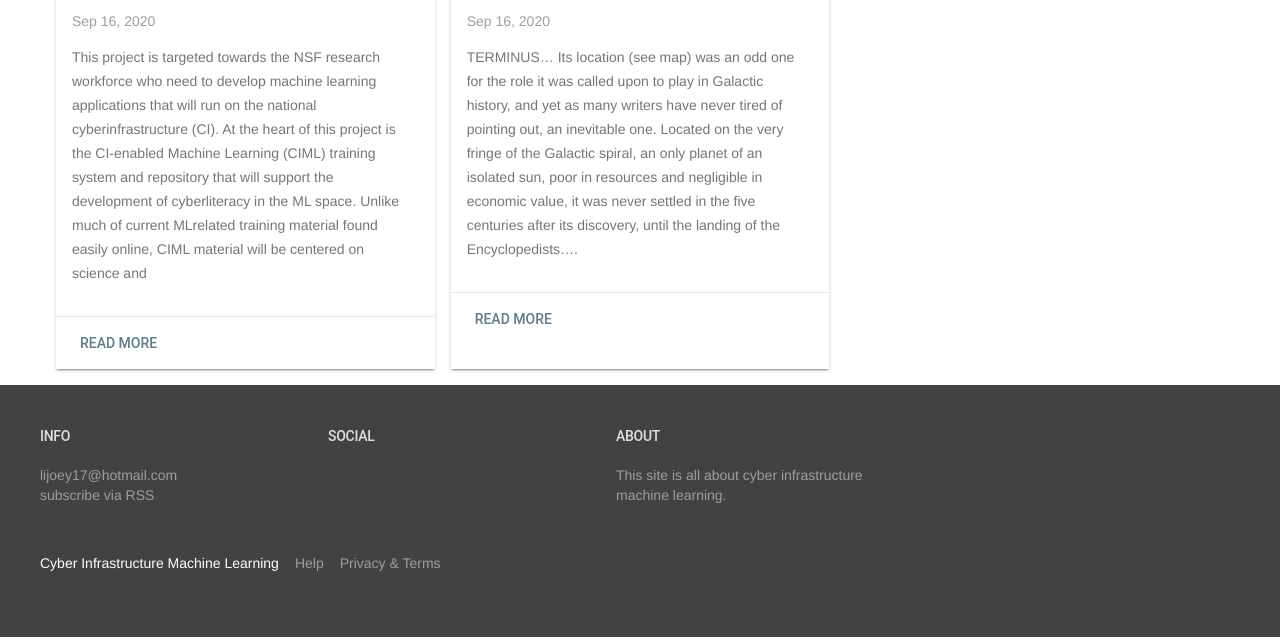
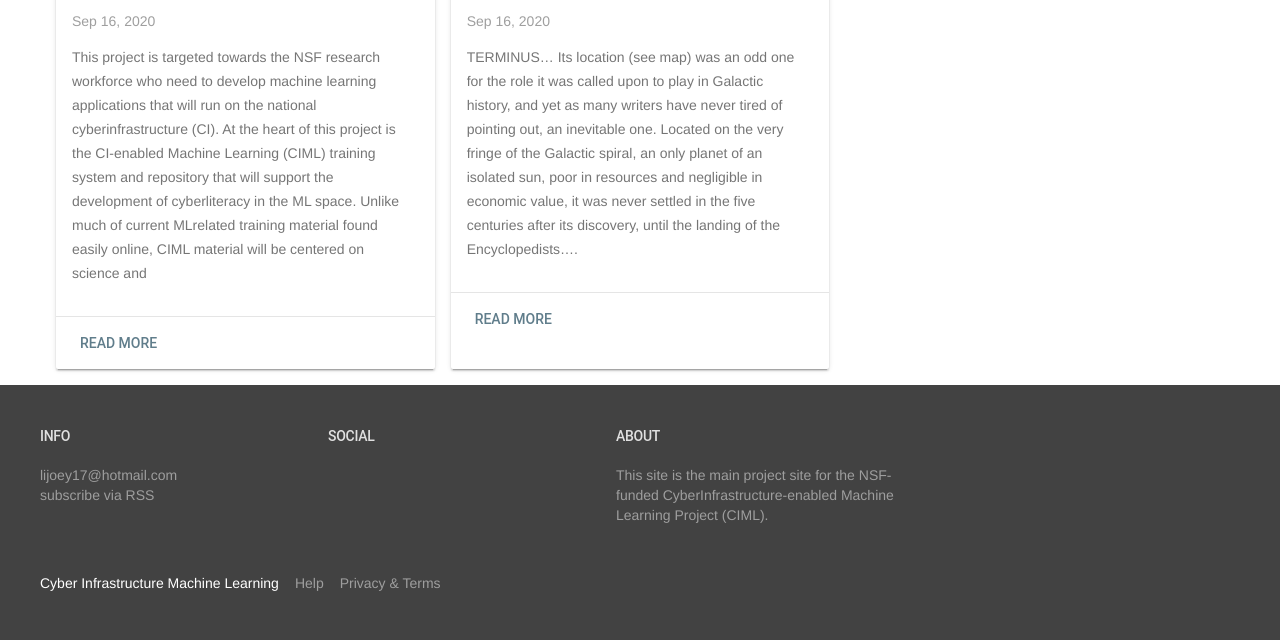
Before and after one commit to ciml-org/ciml-org.github.io, a Jekyll site: the page built from index.html, in a window 1280 px wide, cut to the strip 260-900 px from the top of the page. Built offline with Jekyll 4.4.1, drawn with Linux system fonts in a browser that asks for light colours.

Commit message:
Update _config.yml for ciml-org site

```diff
--- a/_config.yml
+++ b/_config.yml
@@ -2,9 +2,9 @@
 title: Cyber Infrastructure Machine Learning
 email: lijoey17@hotmail.com
 description: > # this means to ignore newlines until "baseurl:"
-  This site is all about cyber infrastructure machine learning.
-baseurl: "/CIML.io/" # the subpath of your site, e.g. /blog/
-url: "https://ci-ml.github.io" # the base hostname & protocol for your site
+  This site is the main project site for the NSF-funded CyberInfrastructure-enabled Machine Learning Project (CIML).
+baseurl: "/index.html" # the subpath of your site, e.g. /blog/
+url: "https://ciml-org.github.io" # the base hostname & protocol for your site
 #twitter_username: jekyllrb
 #github_username:  jekyll
 #facebook_username: jekyll
@@ -24,10 +24,10 @@ more_vert:
     link:
   option2:
     name: SDSC website
-    link: https://www.sdsc.edu/
+    link: https://www.sdsc.edu/education_and_training/
   option3:
     name: Option 3
-    link: www.myawesomelink.com
+    link: https://www.sdsc.edu/
 
 disqus: false
 disqus_shortname: 'gdgmanagua'
```
